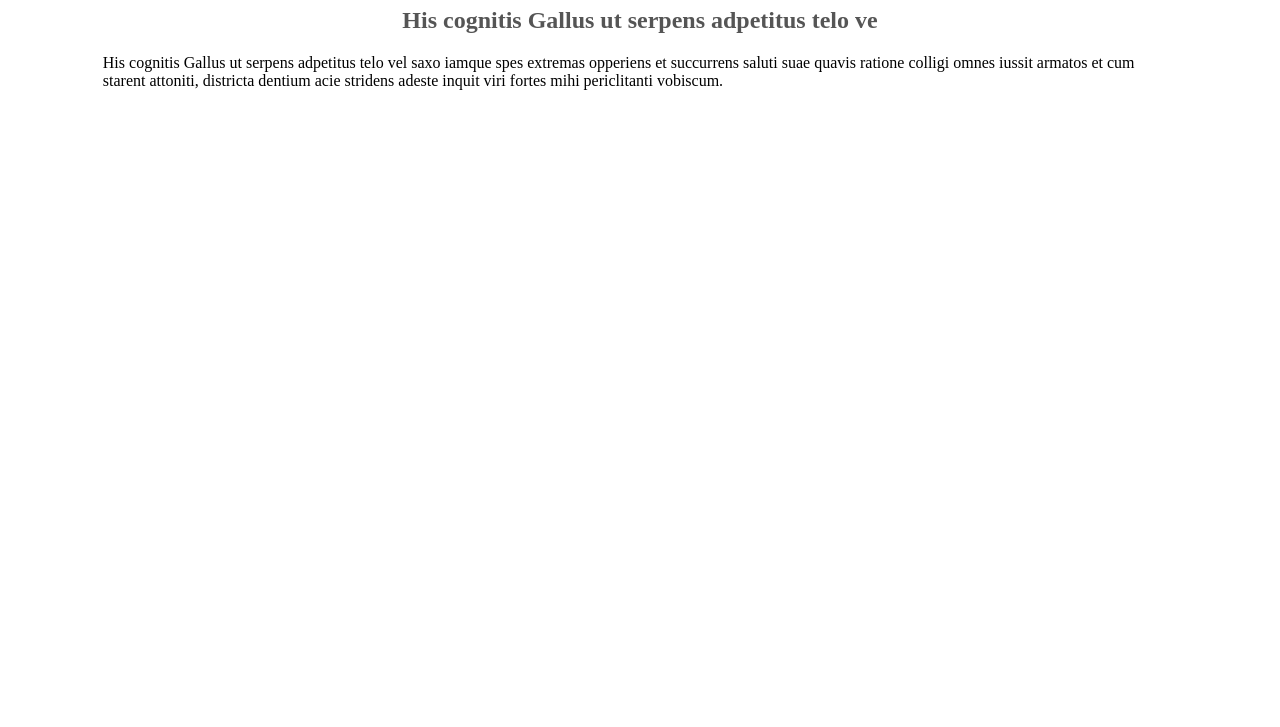
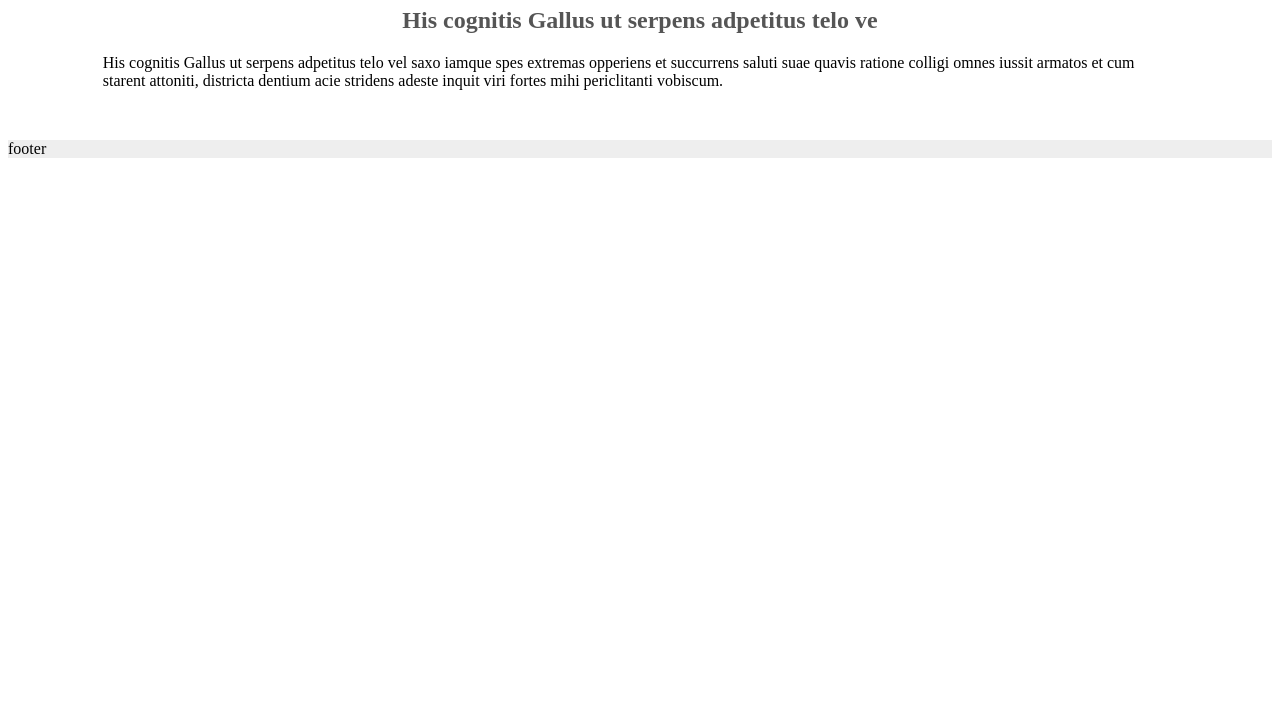
Before and after one commit to rayckaza/OCR-GIT, a plain HTML site: page index.html in a window 1280 px wide. Shown: the part 73-800 px from the top of the page. Drawn offline with Linux system fonts and the light colour scheme.

Commit message:
Ajout d'un footer

```diff
--- a/index.html
+++ b/index.html
@@ -14,4 +14,7 @@
             <p>His cognitis Gallus ut serpens adpetitus telo vel saxo iamque spes extremas opperiens et succurrens saluti suae quavis ratione colligi omnes iussit armatos et cum starent attoniti, districta dentium acie stridens adeste inquit viri fortes mihi periclitanti vobiscum.</p>
         </div>
     </body>
+	<footer>
+	  <p>footer</p>
+	</footer>
 </html>
--- a/style.css
+++ b/style.css
@@ -17,3 +17,10 @@ h2
     width: 85%;
 	margin:auto;
 }
+
+footer
+{
+	margin-top: 50px;
+	background-color: #eeeeee;
+	width: 100%;
+}
```
